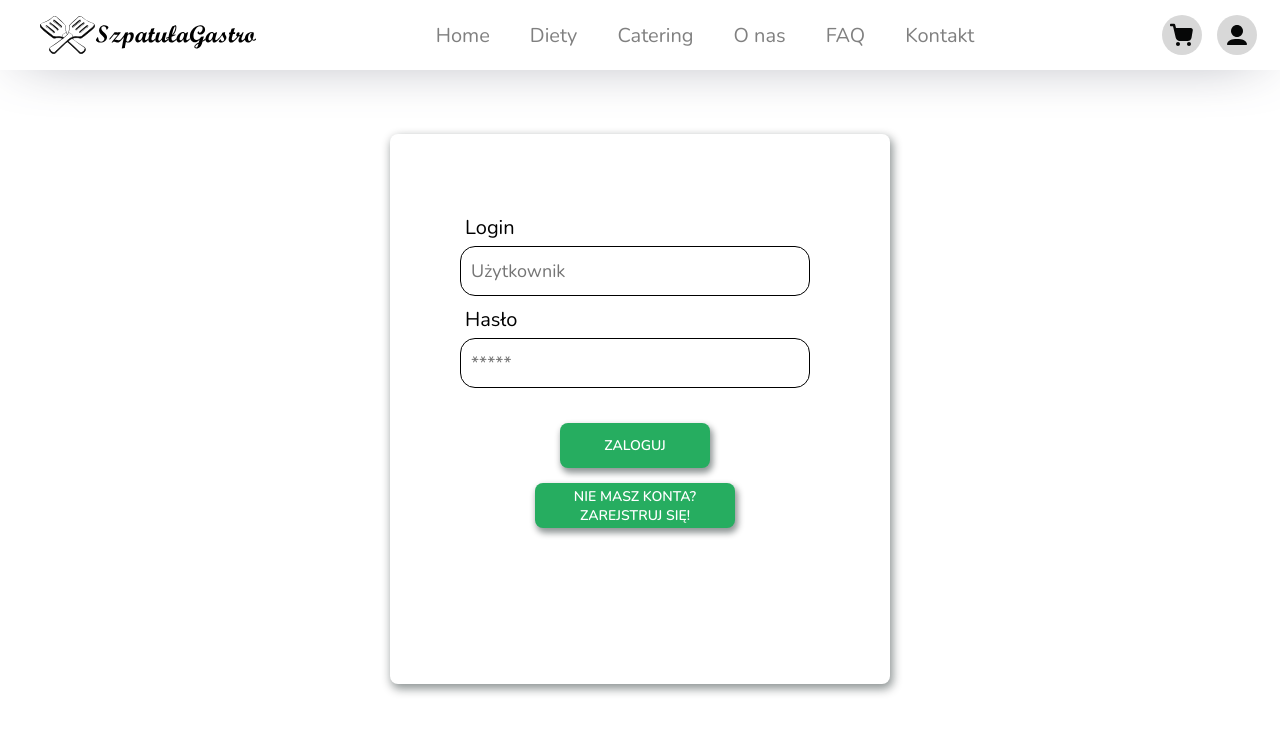
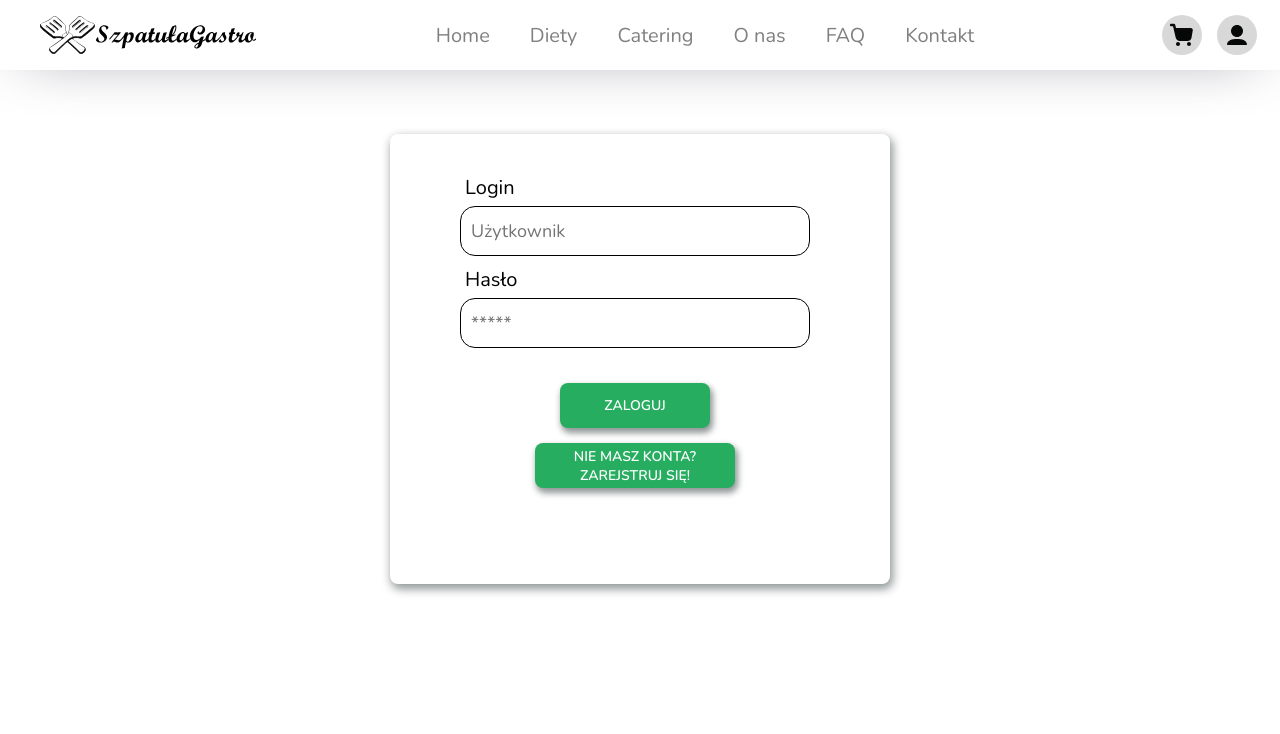
Before and after one commit to lobarzanek/vue-catering-web, a Vue app: page /login in a window 1280 px wide. Shown: the top 734 px of the page. Built offline with nearby package versions, Linux system fonts and the light colour scheme.

Commit message:
Change form in login
Changes one option in scss

```diff
--- a/src/components/content/loginpage/login.vue
+++ b/src/components/content/loginpage/login.vue
@@ -50,7 +50,7 @@ export default {
   display: flex;
   justify-content: center;
   width: 500px;
-  height: 550px;
+  height: 450px;
   margin-top: 4rem;
   padding: 10px;
   border-radius: 8px;
```
